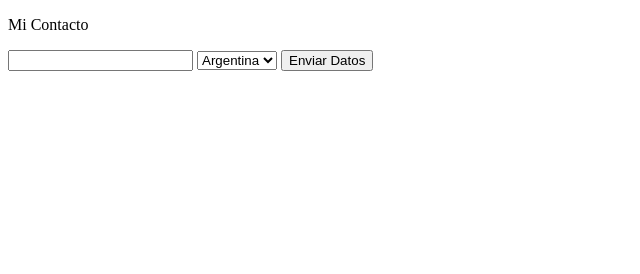
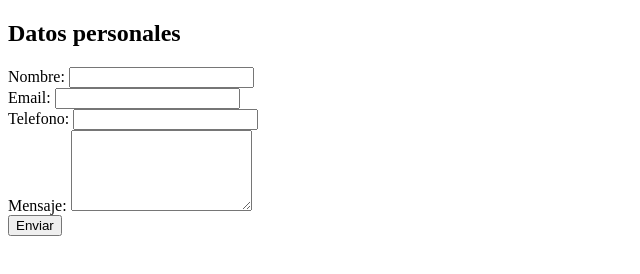
Before and after one commit to BelenDev27/NuevoDeSn, a plain HTML site: page contact.html in a window 1280 px wide. Shown: the whole page, without its empty margins (0-640 px from the left). Drawn offline with Linux system fonts and the light colour scheme.

Commit message:
Add files via upload

```diff
--- a/contact.html
+++ b/contact.html
@@ -6,17 +6,27 @@
     <title>Document</title>
 </head>
 <body>
-   <p>Mi Contacto</p>
-
-<form action="./index.html" method="get">
-   <input type="text">
-   <select name="" id="Argentina">
-    <option value="fr">Argentina</option>
-    <option value="fr">Francia</option>
-    <option value="br">Brasil</option>
-   </select>
-
-   <input type="submit" value="Enviar Datos">
-</form>
+   <div class="container">
+       <h2>Datos personales</h2>
+       <form action="/submit_contact" method="post">
+           <div class="form-group">
+               <label for="name">Nombre:</label>
+               <input type="text" id="name" name="name" required>
+           </div>
+           <div class="form-group">
+               <label for="email">Email:</label>
+               <input type="email" id="email" name="email" required>
+           </div>
+           <div class="form-group">
+               <label for="phone">Telefono:</label>
+               <input type="tel" id="phone" name="phone" required>
+           </div>
+           <div class="form-group">
+               <label for="message">Mensaje:</label>
+               <textarea id="message" name="message" rows="5" required></textarea>
+           </div>
+           <button type="submit" class="btn">Enviar</button>
+       </form>
+   </div>
 </body>
 </html>
```
